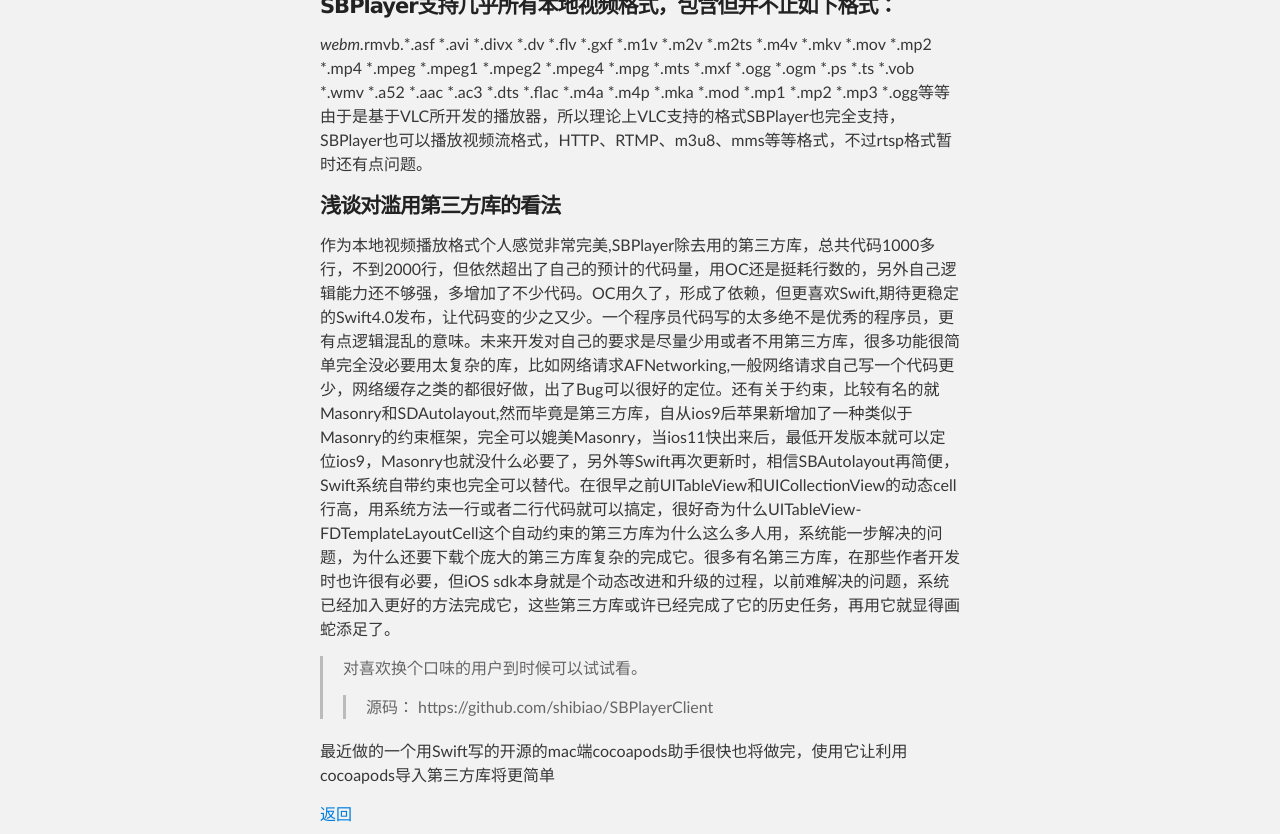
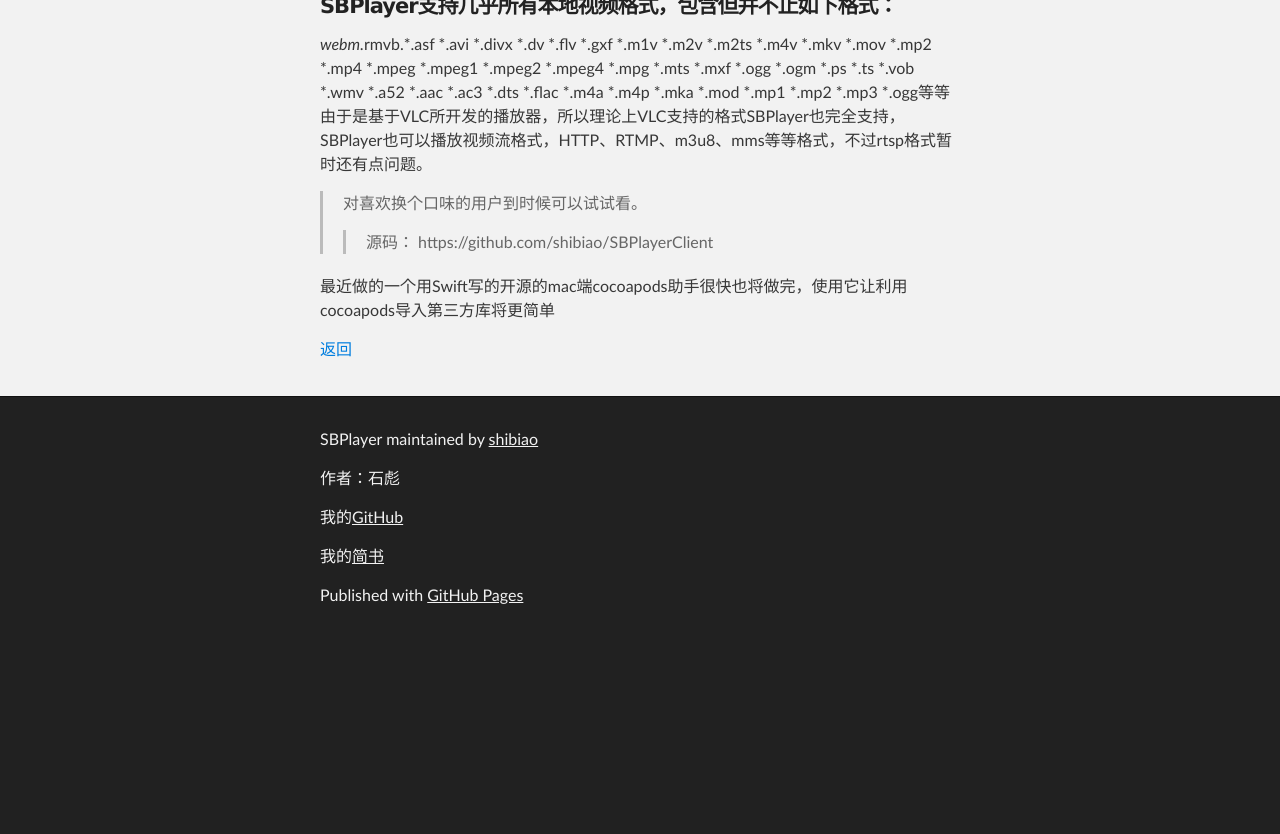
Before and after one commit to shibiao/sbplayer.github.io, a Jekyll site: the page built from SBPlayer.md, in a window 1280 px wide and 900 px high, scrolled down 2333 px, cut to the strip 66-900 px from the top of the window. Built offline with Jekyll 4.4.1, drawn with Linux system fonts in a browser that asks for light colours; our own code applies the rules of GitHub Pages for plain Markdown files; after the commit the page ends 3041 px from its top, so only the background shows below that.

Commit message:
Update SBPlayer.md

```diff
--- a/SBPlayer.md
+++ b/SBPlayer.md
@@ -27,10 +27,6 @@
 
 *webm.*rmvb.*.asf *.avi *.divx *.dv *.flv *.gxf *.m1v *.m2v *.m2ts *.m4v *.mkv *.mov *.mp2 *.mp4 *.mpeg *.mpeg1 *.mpeg2 *.mpeg4 *.mpg *.mts *.mxf *.ogg *.ogm *.ps *.ts *.vob *.wmv *.a52 *.aac *.ac3 *.dts *.flac *.m4a *.m4p *.mka *.mod *.mp1 *.mp2 *.mp3 *.ogg等等由于是基于VLC所开发的播放器，所以理论上VLC支持的格式SBPlayer也完全支持，SBPlayer也可以播放视频流格式，HTTP、RTMP、m3u8、mms等等格式，不过rtsp格式暂时还有点问题。
 
-#### 浅谈对滥用第三方库的看法
-
-作为本地视频播放格式个人感觉非常完美,SBPlayer除去用的第三方库，总共代码1000多行，不到2000行，但依然超出了自己的预计的代码量，用OC还是挺耗行数的，另外自己逻辑能力还不够强，多增加了不少代码。OC用久了，形成了依赖，但更喜欢Swift,期待更稳定的Swift4.0发布，让代码变的少之又少。一个程序员代码写的太多绝不是优秀的程序员，更有点逻辑混乱的意味。未来开发对自己的要求是尽量少用或者不用第三方库，很多功能很简单完全没必要用太复杂的库，比如网络请求AFNetworking,一般网络请求自己写一个代码更少，网络缓存之类的都很好做，出了Bug可以很好的定位。还有关于约束，比较有名的就Masonry和SDAutolayout,然而毕竟是第三方库，自从ios9后苹果新增加了一种类似于Masonry的约束框架，完全可以媲美Masonry，当ios11快出来后，最低开发版本就可以定位ios9，Masonry也就没什么必要了，另外等Swift再次更新时，相信SBAutolayout再简便，Swift系统自带约束也完全可以替代。在很早之前UITableView和UICollectionView的动态cell行高，用系统方法一行或者二行代码就可以搞定，很好奇为什么UITableView-FDTemplateLayoutCell这个自动约束的第三方库为什么这么多人用，系统能一步解决的问题，为什么还要下载个庞大的第三方库复杂的完成它。很多有名第三方库，在那些作者开发时也许很有必要，但iOS sdk本身就是个动态改进和升级的过程，以前难解决的问题，系统已经加入更好的方法完成它，这些第三方库或许已经完成了它的历史任务，再用它就显得画蛇添足了。
-
 
 >对喜欢换个口味的用户到时候可以试试看。
 >> 源码： https://github.com/shibiao/SBPlayerClient
```
